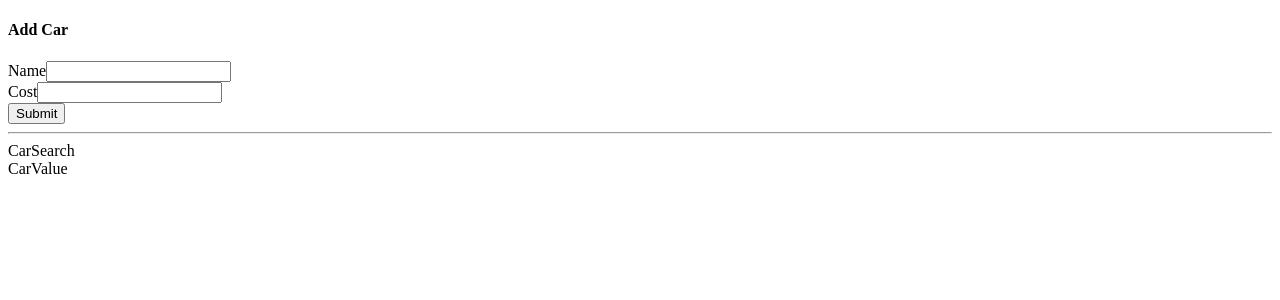
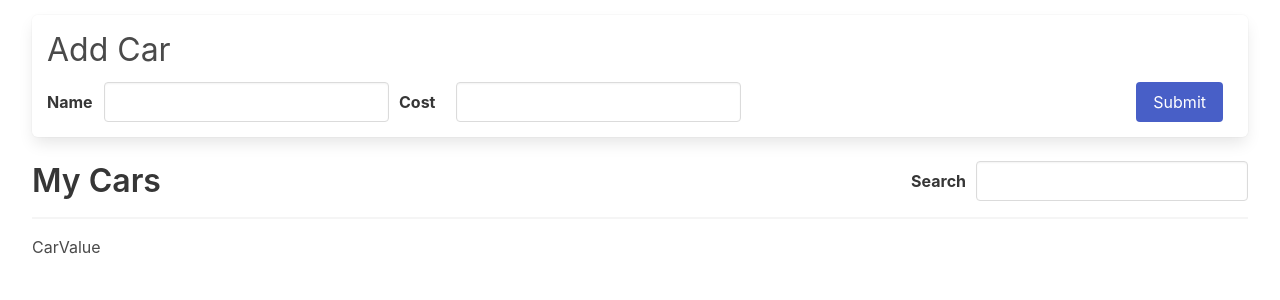
Before and after one commit to DianaPalafox/cars-directory, a React (Create React App) app in the folder cars/: page / in a window 1280 px wide. Shown: the top 300 px of the page. Built offline with nearby package versions, Linux system fonts and the light colour scheme.

Commit message:
Implement search functionality

```diff
--- a/cars/src/App.js
+++ b/cars/src/App.js
@@ -5,10 +5,10 @@
 
 function App(){
     return(
-        <div>
+        <div className="container is-fluid">
             <CarForm />
+            <CarSearch />
             <CarList />
-            <CarSearch />
             <CarValue />
         </div>
     )
--- a/cars/src/components/CarList.js
+++ b/cars/src/components/CarList.js
@@ -3,8 +3,10 @@
 
 function CarList() {
   const dispatch = useDispatch();
-  const cars = useSelector((state) => {
-    return state.cars.data;
+  const cars = useSelector(({ cars:{data, searchTerm}}) => {
+
+    return data.filter((car) =>
+        car.name.toLowerCase().includes(searchTerm.toLowerCase()))
   });
 
   const handleCarDelete = (car) => {
--- a/cars/src/components/CarSearch.js
+++ b/cars/src/components/CarSearch.js
@@ -1,7 +1,30 @@
+import { useDispatch, useSelector } from 'react-redux'
+import { changeSearchTerm } from '../store'
 
 function CarSearch(){
+    const dispatch = useDispatch();
+
+    const searchTerm = useSelector((state) => {
+        return state.cars.searchTerm
+    })
+
+    const handleSearchTermChange = (event) => {
+        dispatch(changeSearchTerm(event.target.value))
+    }
+
     return(
-        <div>CarSearch</div>
+        <div className="list-header">
+            <h3 className="title is-3">My Cars</h3>
+            <div className="search field is-horizontal">
+                <label className="label">Search</label>
+                <input
+                    className="input"
+                    value={searchTerm}
+                    onChange={handleSearchTermChange}
+                />
+            </div>
+
+        </div>
     )
 }
 
--- a/cars/src/index.js
+++ b/cars/src/index.js
@@ -1,3 +1,5 @@
+import 'bulma/css/bulma.css'
+import './styles.css'
 import React from 'react'
 import { createRoot } from 'react-dom/client'
 import App from './App'
--- a/cars/src/store/slices/formSlice.js
+++ b/cars/src/store/slices/formSlice.js
@@ -1,4 +1,6 @@
 import { createSlice } from '@reduxjs/toolkit';
+import { addCar } from './carsSlice';
+
 
 const formSlice = createSlice({
   name: 'form',
@@ -14,6 +16,12 @@
       state.cost = action.payload;
     },
   },
+  extraReducers(builder) {
+      builder.addCase(addCar, (state, action) => {
+          state.name= '';
+          state.cost = 0
+      })
+  }
 });
 
 export const { changeName, changeCost } = formSlice.actions;
--- /dev/null
+++ b/cars/src/styles.css
@@ -0,0 +1,79 @@
+.car-form {
+  margin-top: 15px;
+  padding: 15px;
+}
+.car-form .field-group {
+  display: flex;
+  margin-bottom: 0px;
+}
+.car-form form {
+  display: flex;
+  justify-content: space-between;
+}
+.car-form .field {
+  display: flex;
+  align-items: center;
+  margin-bottom: 0px;
+  margin-right: 10px;
+}
+.car-form .field label.label {
+  margin-bottom: 0px;
+  width: 70px;
+}
+.car-form input {
+  width: 100%;
+}
+.car-form h4.subtitle.is-3 {
+  margin-bottom: 0.75rem;
+}
+
+.car-list .panel.bold {
+  font-weight: 600;
+}
+
+.car-list .panel {
+  padding: 10px;
+  display: flex;
+  flex-direction: row;
+  justify-content: space-between;
+  align-items: center;
+}
+
+.car-list p {
+  font-size: 1.5rem;
+}
+
+.car-list .note {
+  font-style: italic;
+  display: block;
+  margin: 40px 20px;
+}
+
+.car-value {
+  font-size: 2rem;
+  text-align: right;
+}
+
+hr {
+  margin: 1rem 0;
+}
+
+.list-header {
+  display: flex;
+  flex-direction: row;
+  justify-content: space-between;
+  align-items: center;
+}
+
+.list-header h3.title {
+  margin-bottom: 0px;
+}
+
+.list-header .search {
+  display: flex;
+  align-items: center;
+}
+.list-header .search .label {
+  margin-bottom: 0px;
+  margin-right: 10px;
+}
```
